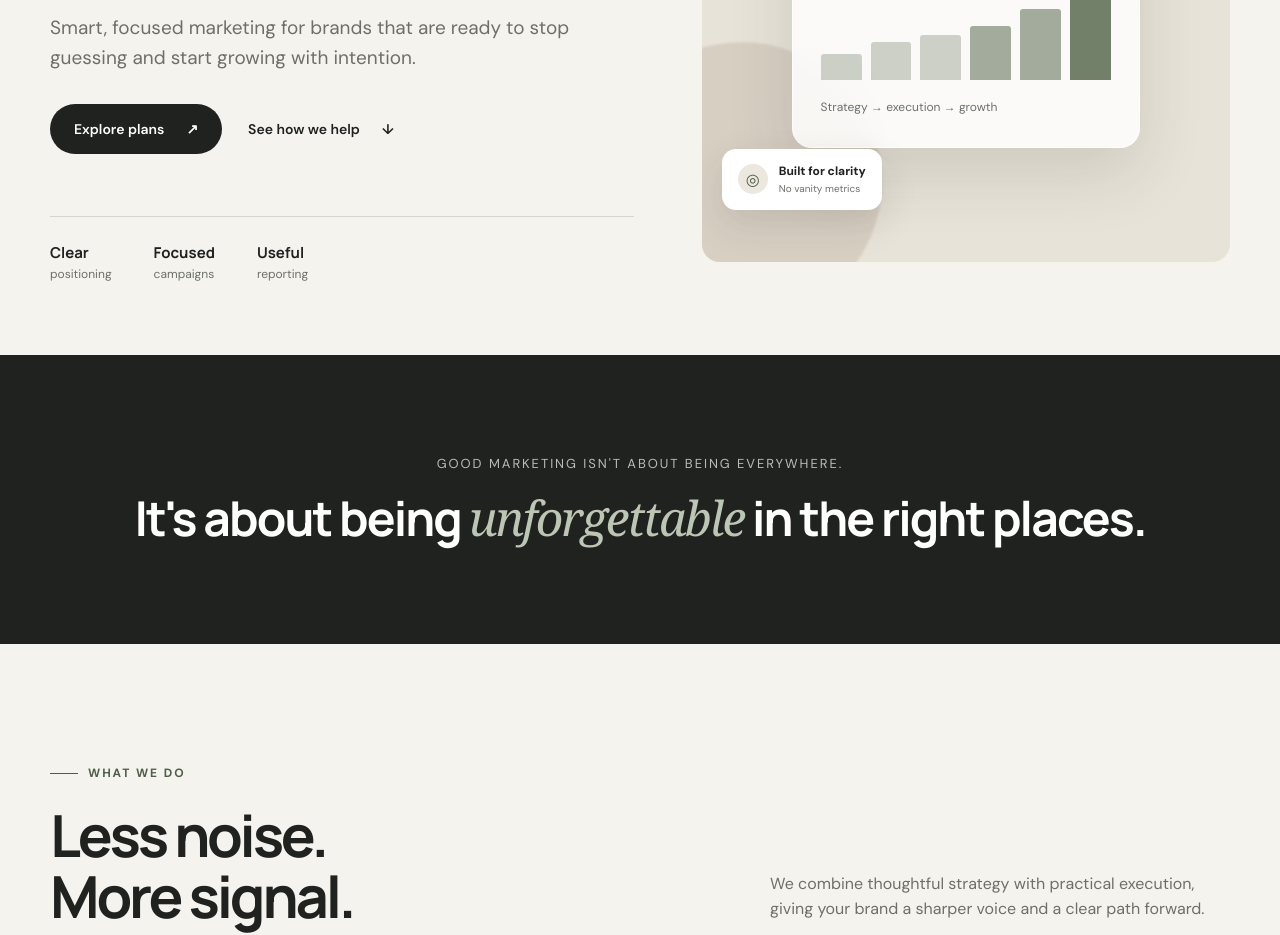
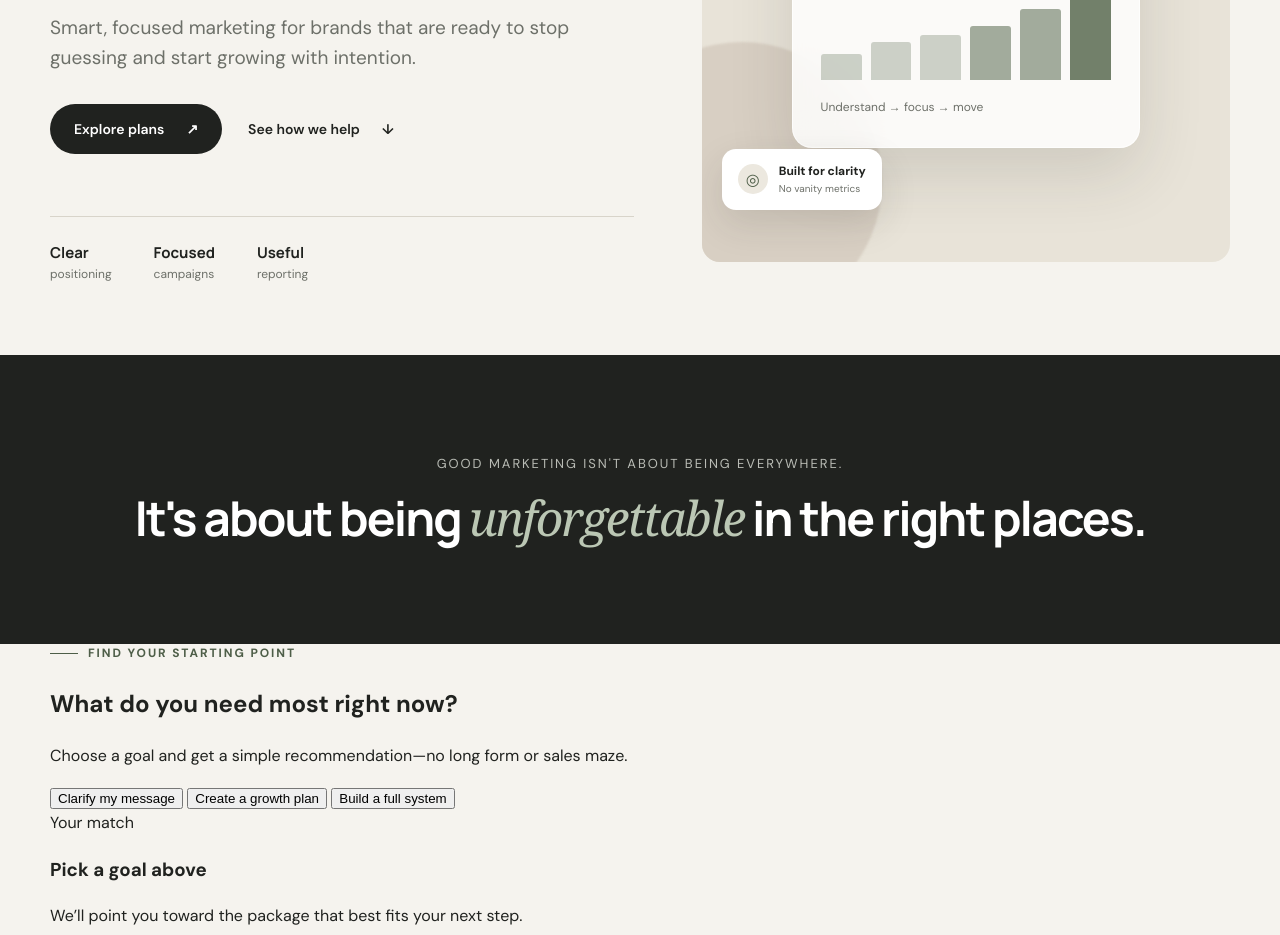
Before and after one commit to leeftk/dereks-marketing, a plain HTML site: page index.html in a window 1280 px wide. Shown: the part 439-1374 px from the top of the page. Drawn offline with Linux system fonts and the light colour scheme.

Commit message:
Update index.html

```diff
--- a/index.html
+++ b/index.html
@@ -32,13 +32,25 @@
       </div>
       <div class="hero-visual reveal delay-1" aria-label="Marketing growth visualization">
         <div class="orb orb-one"></div><div class="orb orb-two"></div>
-        <div class="metric-card main-metric"><p>Campaign momentum</p><div class="metric-value">+38<span>%</span></div><div class="chart" aria-hidden="true"><i style="height:26%"></i><i style="height:38%"></i><i style="height:45%"></i><i style="height:54%"></i><i style="height:71%"></i><i style="height:88%"></i></div><small>Strategy → execution → growth</small></div>
+        <div class="metric-card main-metric"><p>Your path forward</p><div class="metric-value">3<span> steps</span></div><div class="chart" aria-hidden="true"><i style="height:26%"></i><i style="height:38%"></i><i style="height:45%"></i><i style="height:54%"></i><i style="height:71%"></i><i style="height:88%"></i></div><small>Understand → focus → move</small></div>
         <div class="float-card float-top"><span class="dot"></span><div><b>On track</b><small>Goals aligned</small></div></div>
         <div class="float-card float-bottom"><div class="mini-icon">◎</div><div><b>Built for clarity</b><small>No vanity metrics</small></div></div>
       </div>
     </section>
 
     <section class="statement"><div class="shell statement-inner reveal"><p>Good marketing isn't about being everywhere.</p><h2>It's about being <em>unforgettable</em> in the right places.</h2></div></section>
+
+    <section class="fit-finder shell reveal" aria-labelledby="fit-title">
+      <div class="fit-intro"><p class="eyebrow"><span></span> Find your starting point</p><h2 id="fit-title">What do you need most right now?</h2><p>Choose a goal and get a simple recommendation—no long form or sales maze.</p></div>
+      <div class="fit-panel">
+        <div class="goal-options" role="group" aria-label="Choose your marketing goal">
+          <button class="goal-chip" type="button" data-plan="Essentials" data-copy="Start with a focused review and a practical priority list." aria-pressed="false">Clarify my message</button>
+          <button class="goal-chip" type="button" data-plan="Momentum" data-copy="Build a custom roadmap and turn the strongest idea into a campaign." aria-pressed="false">Create a growth plan</button>
+          <button class="goal-chip" type="button" data-plan="Accelerate" data-copy="Shape your messaging and content into a complete 30-day system." aria-pressed="false">Build a full system</button>
+        </div>
+        <div class="plan-result" aria-live="polite"><span>Your match</span><h3>Pick a goal above</h3><p>We’ll point you toward the package that best fits your next step.</p><a href="pricing.html">Compare all plans <b>↗</b></a></div>
+      </div>
+    </section>
 
     <section id="services" class="section shell">
       <div class="section-heading reveal"><div><p class="eyebrow"><span></span> What we do</p><h2>Less noise.<br>More signal.</h2></div><p>We combine thoughtful strategy with practical execution, giving your brand a sharper voice and a clear path forward.</p></div>
```
